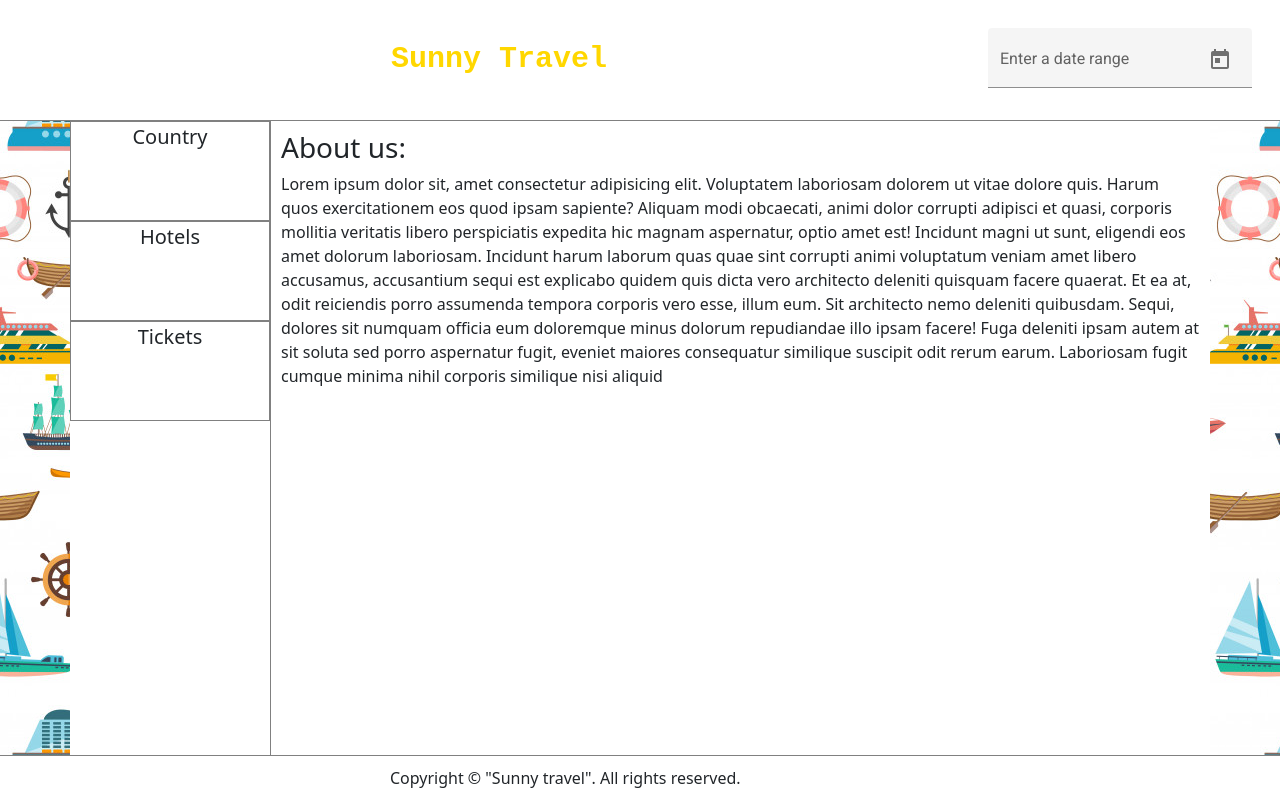
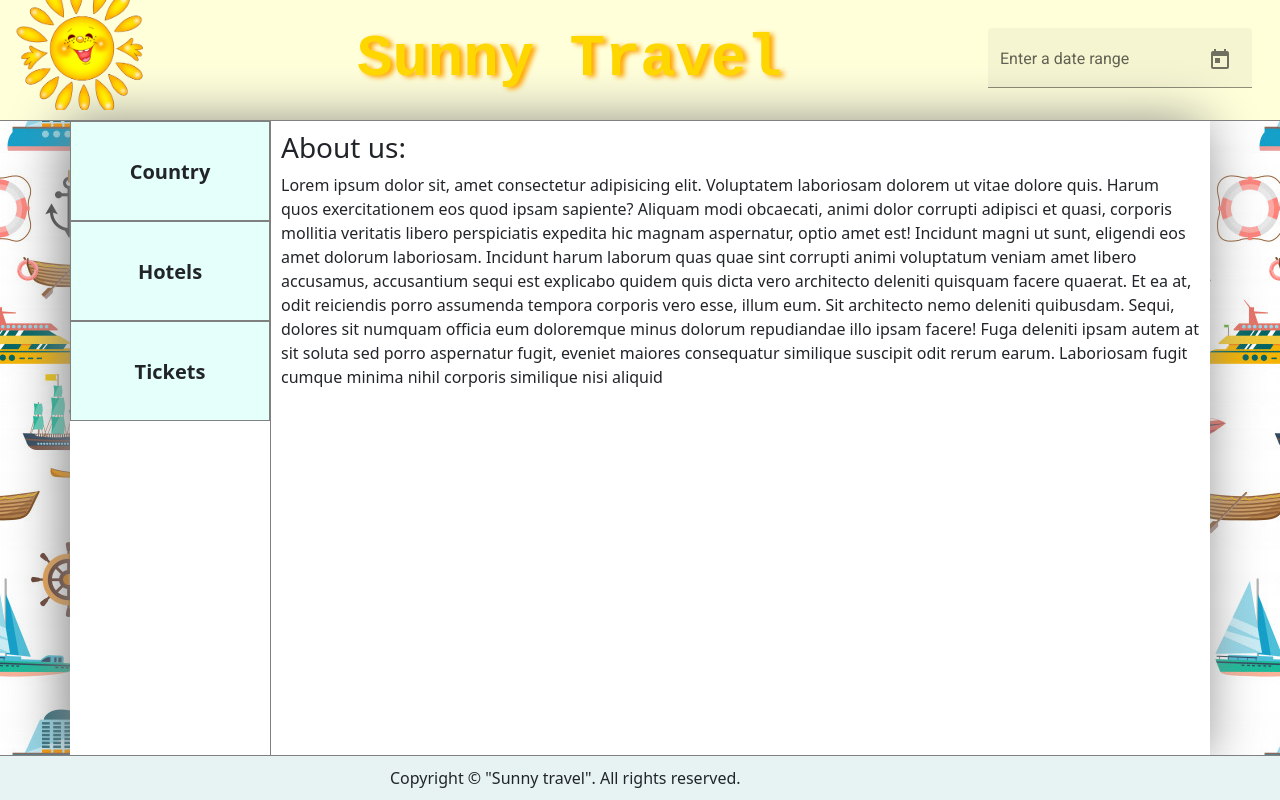
Before and after one commit to NastiaKoltyka/travel, an Angular app in the folder site/: page / in a window 1280 px wide. Built offline with nearby package versions, Linux system fonts and the light colour scheme.

Commit message:
add styles

```diff
--- a/site/src/app/app.component.css
+++ b/site/src/app/app.component.css
@@ -3,15 +3,26 @@
   width: 100%;
   display: flex;
   padding: 10px;
+  background-color: #ffffda;
 }
 
 .title {
   margin: auto;
   font-family: monospace;
-    font-size: 30px;
+  font-size: 59px;
   color: gold;
   font-weight: bold;
   cursor: pointer;
+  text-shadow: 0 20 black;
+  text-shadow: 4px 2px 5px orange;
+}
+
+.picture {
+  background-image: url(../1437676150_29.png);
+  width: 141px;
+  height: 137px;
+  background-size: cover;
+  margin-top: -37px;
 }
 
 .date {
@@ -87,6 +98,14 @@
     text-align: center;
     font-size: 20PX;
     cursor: pointer;
+    line-height: 100px;
+    background-color: #e5fffa;
+    font-weight: bold;
+}
+.country:hover,
+.hotel:hover,
+.ticket:hover {
+    background-color: #8aeeda;
 }
 
 .content {
@@ -95,18 +114,26 @@
   padding: 0;
   width: 1140px;
   margin: auto;
+  box-shadow: -6px 3px 52px grey;
 }
-.aboveUs{
+
+.aboveUs {
   padding: 10px;
 }
-.background{
+
+.background {
   background-image: url(../nautical-symbols-vintage-seamless-pattern_1284-8289.jpg);
 }
-.side-bar{
+
+.side-bar {
   border-right: 1px solid grey;
 }
 
-.mat-form-field{
+.mat-form-field {
   margin-top: 18px;
   margin-right: 18px;
 }
+
+.footer {
+  background-color: #e6f3f2;
+}
--- a/site/src/app/app.component.html
+++ b/site/src/app/app.component.html
@@ -1,4 +1,5 @@
 <div class="header">
+  <div class="picture"></div>
   <div class="title" (click)="visibleAboveUs()">Sunny Travel</div>
   <mat-form-field appearance="fill">
     <mat-label>Enter a date range</mat-label>
--- a/site/src/modules/country/country.component.html
+++ b/site/src/modules/country/country.component.html
@@ -10,7 +10,7 @@
       </tr>
     </thead>
     <tbody>
-      <tr *ngFor="let country of contries"
+      <tr *ngFor="let country of contries | slice: (page-1) * pageSize : (page-1) * pageSize + pageSize"
         [ngClass]="{'table-success': country.check,'table-secondary': country.status==false }">
         <td>
           <input type="checkbox" name="" id="" class="form-check-input" [(ngModel)]="country.check"
@@ -23,5 +23,6 @@
       </tr>
     </tbody>
   </table>
-  <button (click)="check()">Check</button>
+  <button (click)="check()"class="btn btn-success btn-lg">Check</button>
+  <ngb-pagination [collectionSize]="contries.length" [(page)]="page" [boundaryLinks]="true"></ngb-pagination>
 </div>
--- a/site/src/modules/country/country.component.ts
+++ b/site/src/modules/country/country.component.ts
@@ -15,6 +15,8 @@ export class CountryComponent implements OnInit {
   @Input() countryId: number[];
   @Output() onChanged = new EventEmitter<number[]>();
   contries: Country[] = [];
+  page = 1;
+  pageSize =10;
 
   constructor(private httpService: HttpService) {
     this.fromDate = '';
@@ -43,4 +45,5 @@ export class CountryComponent implements OnInit {
     this.onChanged.emit(checkedCountries.map(val => val.id));
   }
 
+
 }
--- a/site/src/modules/hotel/hotel.component.html
+++ b/site/src/modules/hotel/hotel.component.html
@@ -11,7 +11,7 @@
       </tr>
     </thead>
     <tbody>
-      <tr *ngFor="let hotel of hotels"
+      <tr *ngFor="let hotel of hotels | slice: (page-1) * pageSize : (page-1) * pageSize + pageSize"
         [ngClass]="{'table-success': hotel.check}">
         <td>
           <input type="checkbox" name="" id="" class="form-check-input" [(ngModel)]="hotel.check">
@@ -24,5 +24,6 @@
       </tr>
     </tbody>
   </table>
-  <button (click)="check()">Check</button>
+  <button (click)="check()"class="btn btn-success btn-lg">Check</button>
+  <ngb-pagination [collectionSize]="hotels.length" [(page)]="page" [boundaryLinks]="true"></ngb-pagination>
 </div>
--- a/site/src/modules/hotel/hotel.component.ts
+++ b/site/src/modules/hotel/hotel.component.ts
@@ -14,6 +14,8 @@ export class HotelComponent implements OnInit {
   @Input() toDate: Date;
   @Input() hotelIds: number[];
   @Output() onChanged = new EventEmitter<number[]>();
+  page = 1;
+  pageSize =10;
   hotels: Hotel[] = [];
   constructor(private httpService: HttpService) {
     this.fromDate = new Date;
--- a/site/src/modules/ticket/ticket.component.html
+++ b/site/src/modules/ticket/ticket.component.html
@@ -9,7 +9,7 @@
       </tr>
     </thead>
     <tbody>
-      <tr *ngFor="let ticket of tickets"
+      <tr *ngFor="let ticket of tickets | slice: (page-1) * pageSize : (page-1) * pageSize + pageSize"
         [ngClass]="{'table-success': ticket.check}">
         <td>
           <input type="checkbox" name="" id="" class="form-check-input" [(ngModel)]="ticket.check">
@@ -20,5 +20,6 @@
       </tr>
     </tbody>
   </table>
-  <button (click)="check()">Check</button>
+  <button (click)="check()"class="btn btn-success btn-lg">Check</button>
+  <ngb-pagination [collectionSize]="tickets.length" [(page)]="page" [boundaryLinks]="true"></ngb-pagination>
 </div>
--- a/site/src/modules/ticket/ticket.component.ts
+++ b/site/src/modules/ticket/ticket.component.ts
@@ -14,6 +14,8 @@ export class TicketComponent implements OnInit {
   @Input() toDate: Date;
   @Input() ticketIds: number[];
   @Output() onChanged = new EventEmitter<number[]>();
+  page = 1;
+  pageSize =10;
   tickets: Ticket[] = [];
   constructor(private httpService: HttpService) {
     this.fromDate = new Date;
--- a/site/src/styles.css
+++ b/site/src/styles.css
@@ -12,3 +12,15 @@
 }
 html, body { height: 100%; }
 body { margin: 0; font-family: Roboto, "Helvetica Neue", sans-serif; }
+
+
+.page-item.active .page-link span{
+    display: none !important;
+}
+.pagination{
+    justify-content: center;
+    margin-top: 233px;
+}
+.btn-success{
+    margin-left: 800px;
+}
```
Also changed, not shown: site/src/app/app.module.ts (+5 -2 lines), site/src/1437676150_29.png (added). Lines whose indentation alone changed are shown as unchanged.
